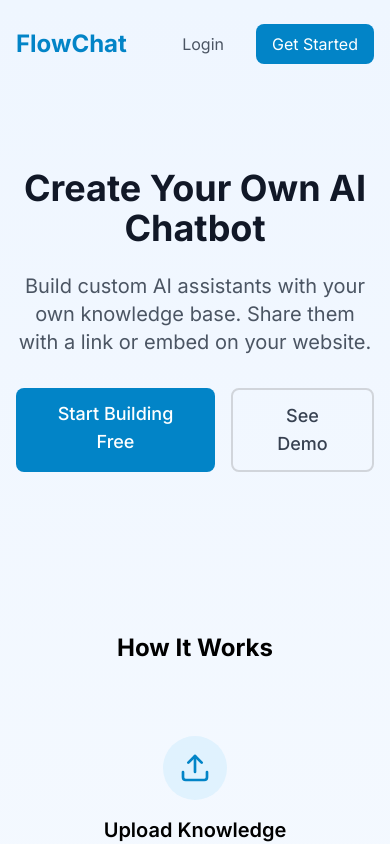
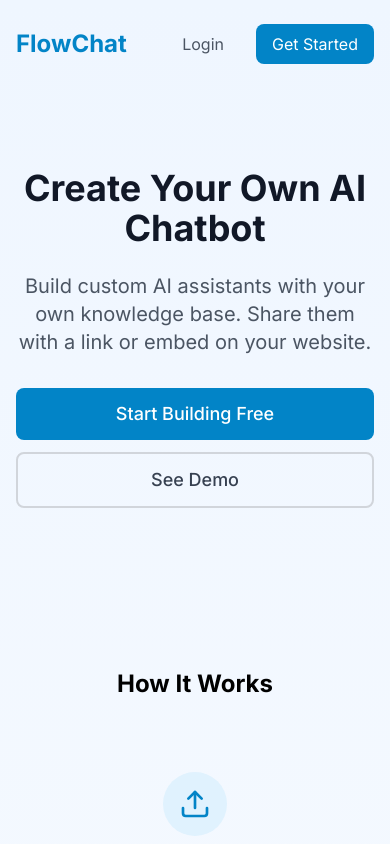
Before and after one commit to shashwatssp/FlowChat, a Next.js app in the folder web/: page / in a window 390 px wide. Shown: the top 844 px of the page. Built offline with nearby package versions, Linux system fonts and the light colour scheme.

Commit message:
feat(web): update home page and package.json

```diff
--- a/web/package.json
+++ b/web/package.json
@@ -10,6 +10,8 @@
   },
   "dependencies": {
     "axios": "^1.7.0",
+    "franc-min": "^6.2.0",
+    "iso-639-3": "^3.0.1",
     "lucide-react": "^0.400.0",
     "next": "^14.2.0",
     "react": "^18.3.0",
--- a/web/src/app/page.tsx
+++ b/web/src/app/page.tsx
@@ -27,7 +27,7 @@
         <p className="text-xl text-gray-600 mb-8 max-w-2xl mx-auto">
           Build custom AI assistants with your own knowledge base. Share them with a link or embed on your website.
         </p>
-        <div className="flex gap-4 justify-center">
+        <div className="flex flex-col sm:flex-row gap-3 sm:gap-4 justify-center">
           <Link href="/register" className="px-8 py-3 bg-primary-600 text-white rounded-lg text-lg font-medium hover:bg-primary-700">
             Start Building Free
           </Link>
```
